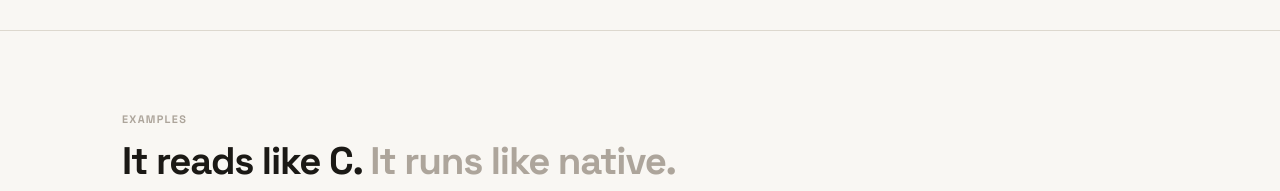
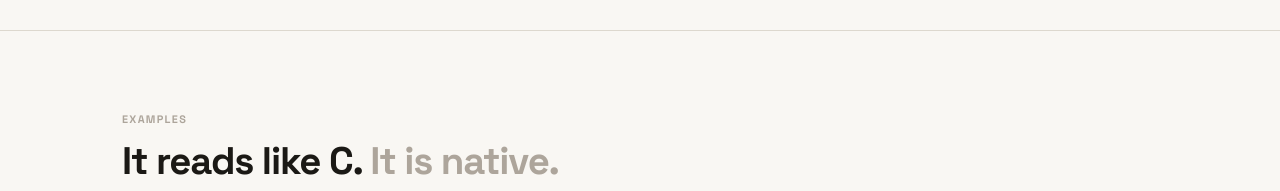
Before and after one commit to doranteseduardo/eskiu, a plain HTML site: page site/index.html in a window 1280 px wide. Shown: the part 1360-1551 px from the top of the page. Drawn offline with Linux system fonts and the light colour scheme.

Commit message:
fix(site): tagline — Eskiu is native, not 'like native'

```diff
--- a/site/index.html
+++ b/site/index.html
@@ -343,7 +343,7 @@
 <section id="examples" class="section">
   <div class="wrap">
     <span class="label">Examples</span>
-    <h2>It reads like C. <span class="dim">It runs like native.</span></h2>
+    <h2>It reads like C. <span class="dim">It is native.</span></h2>
     <p class="lead" style="margin-bottom:2.5rem">Each file below is a complete program. Compile and run with <code>eskiuc run file.esk</code>.</p>
     <div class="examples-wrap">
       <div class="tab-list" role="tablist">
```
